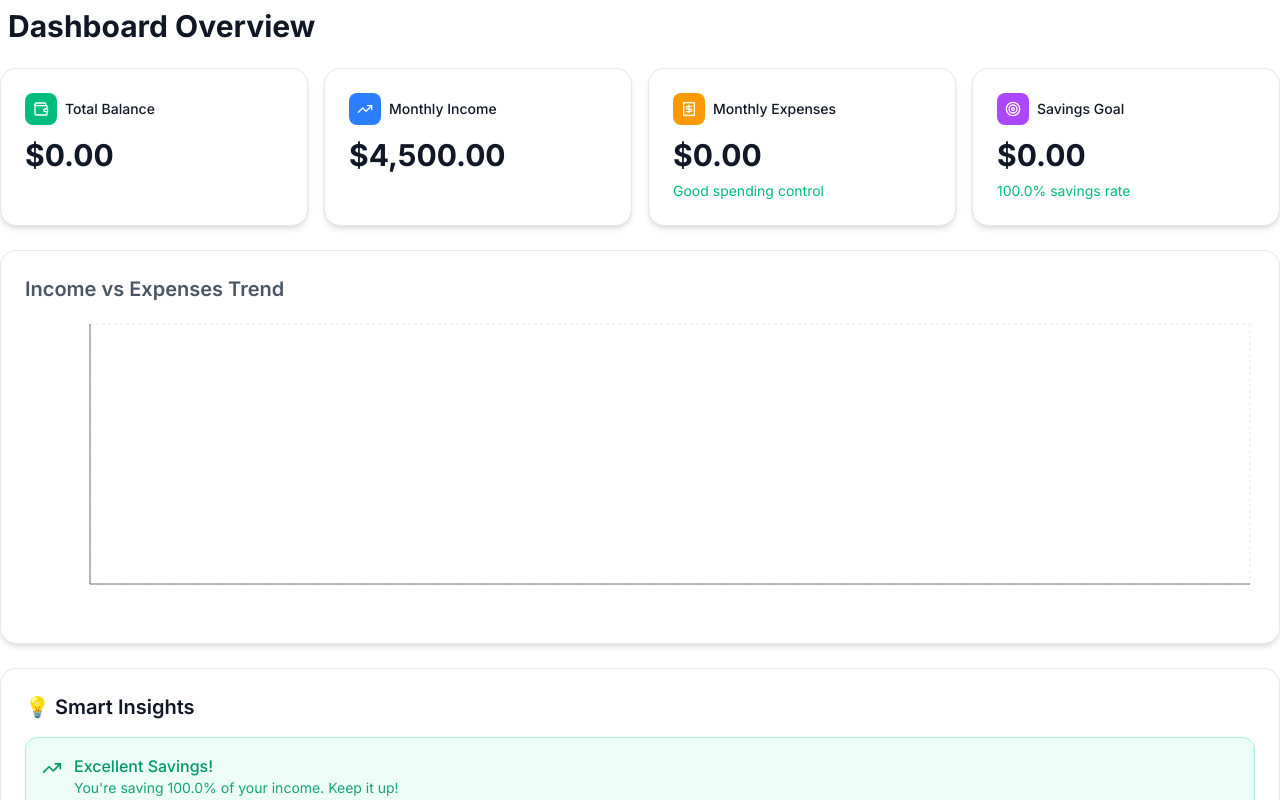
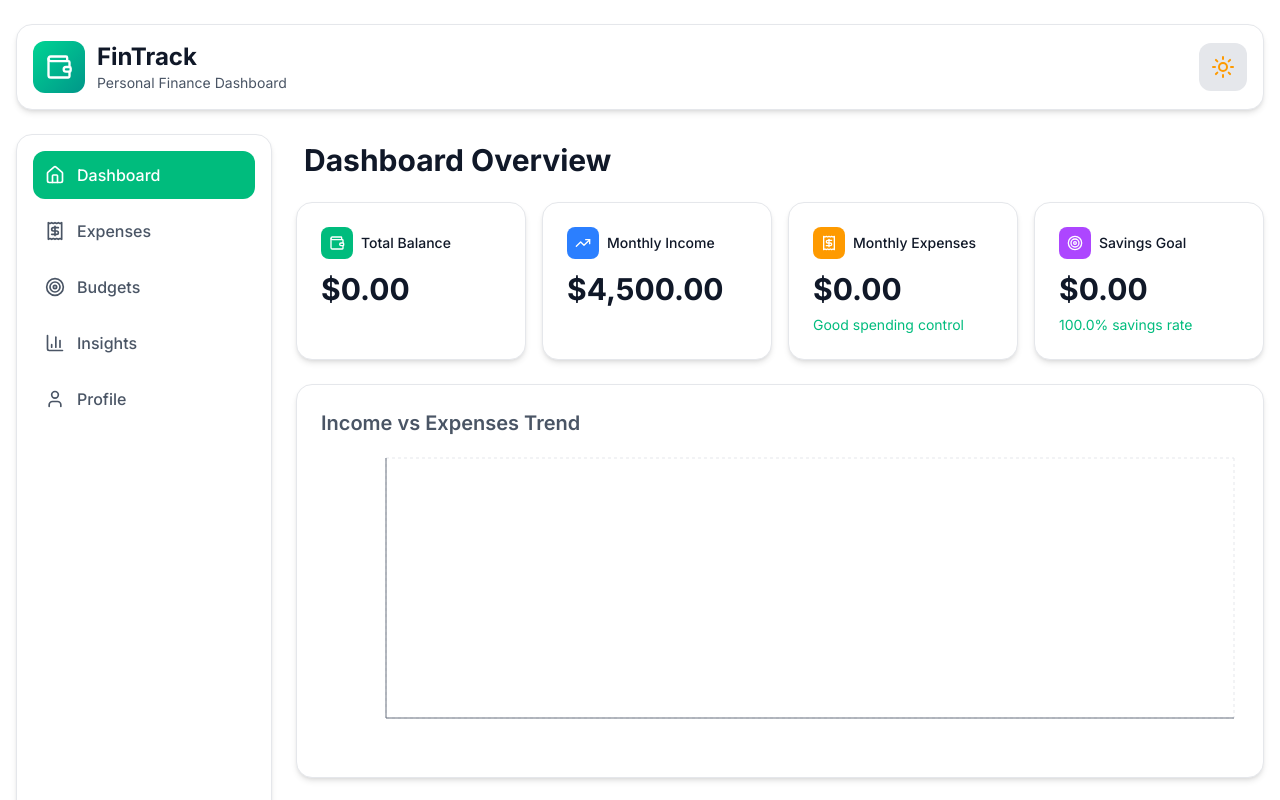
Before and after one commit to Habiblassz/FinTrack, a Next.js app: page /dashboard in a window 1280 px wide. Shown: the top 800 px of the page. Built offline with nearby package versions, Linux system fonts and the light colour scheme.

Commit message:
use next js page router instead

```diff
--- a/app/layout.tsx
+++ b/app/layout.tsx
@@ -3,6 +3,9 @@ import { Inter } from "next/font/google";
 import "./globals.css";
 import { FinanceProvider } from "@/context/FinanceContext";
 import { ThemeProvider } from "@/components/themeProvider";
+import Header from "@/components/layout/Header";
+import Sidebar from "@/components/layout/Sidebar";
+import MobileNav from "@/components/layout/MobileNav";
 
 const inter = Inter({ subsets: ["latin"] });
 
@@ -18,9 +21,19 @@ export default function RootLayout({
 }) {
 	return (
 		<html lang="en" suppressHydrationWarning>
-			<body className={inter.className}>
+			<body
+				className={`${inter.className} min-h-screen bg-gray-50 dark:bg-slate-900 transition-colors duration-300`}>
 				<FinanceProvider>
-					<ThemeProvider>{children}</ThemeProvider>
+					<ThemeProvider>
+						<div className="max-w-7xl mx-auto px-4 py-6">
+							<Header />
+							<div className="flex gap-6">
+								<Sidebar />
+								<main className="flex-1">{children}</main>
+							</div>
+							<MobileNav />
+						</div>
+					</ThemeProvider>
 				</FinanceProvider>
 			</body>
 		</html>
--- a/app/page.tsx
+++ b/app/page.tsx
@@ -1,53 +1,5 @@
-"use client";
-
-import { useState } from "react";
-import Header from "@/components/layout/Header";
-import Sidebar from "@/components/layout/Sidebar";
-import MobileNav from "@/components/layout/MobileNav";
-import DashboardPage from "@/app/dashboard/page";
-import ExpensesPage from "@/app/expenses/page";
-import BudgetsPage from "@/app/budgets/page";
-import InsightsPage from "@/app/insights/page";
-import ProfilePage from "@/app/profile/page";
-import { useTheme } from "next-themes";
-
-function AppContent() {
-	const [currentPage, setCurrentPage] = useState("dashboard");
-	const { theme } = useTheme();
-
-	const renderPage = () => {
-		switch (currentPage) {
-			case "dashboard":
-				return <DashboardPage />;
-			case "expenses":
-				return <ExpensesPage />;
-			case "budgets":
-				return <BudgetsPage />;
-			case "insights":
-				return <InsightsPage />;
-			case "profile":
-				return <ProfilePage />;
-			default:
-				return <DashboardPage />;
-		}
-	};
-
-	const bgClass = theme === "dark" ? "bg-slate-900" : "bg-gray-50";
-
-	return (
-		<div className={`min-h-screen ${bgClass} transition-colors duration-300`}>
-			<div className="max-w-7xl mx-auto px-4 py-6">
-				<Header />
-				<div className="flex gap-6">
-					<Sidebar currentPage={currentPage} setCurrentPage={setCurrentPage} />
-					<main className="flex-1">{renderPage()}</main>
-				</div>
-				<MobileNav currentPage={currentPage} setCurrentPage={setCurrentPage} />
-			</div>
-		</div>
-	);
-}
+import { redirect } from "next/navigation";
 
 export default function Home() {
-	return <AppContent />;
+	redirect("/dashboard");
 }
--- a/components/layout/MobileNav.tsx
+++ b/components/layout/MobileNav.tsx
@@ -1,6 +1,7 @@
 "use client";
 
-import { MobileNavProps } from "@/types/finance";
+import Link from "next/link";
+import { usePathname } from "next/navigation";
 import {
 	Home,
 	Receipt,
@@ -9,49 +10,41 @@ import {
 	User,
 	LucideIcon,
 } from "lucide-react";
-import { useTheme } from "next-themes";
 
-export default function MobileNav({
-	currentPage,
-	setCurrentPage,
-}: MobileNavProps) {
-	const { theme } = useTheme();
-	const isDark = theme === "dark";
+export default function MobileNav() {
+	const pathname = usePathname();
 
-	const cardBg = isDark ? "bg-slate-800" : "bg-white";
-	const borderColor = isDark ? "border-slate-700" : "border-gray-200";
-	const textSecondary = isDark ? "text-gray-300" : "text-gray-600";
+	const isActive = (path: string) => pathname === path;
 
 	const NavButton = ({
 		icon: Icon,
 		label,
-		page,
+		href,
 	}: {
 		icon: LucideIcon;
 		label: string;
-		page: string;
+		href: string;
 	}) => (
-		<button
-			onClick={() => setCurrentPage(page)}
+		<Link
+			href={href}
 			className={`flex flex-col items-center gap-1 px-4 py-2 rounded-xl transition-all ${
-				currentPage === page
+				isActive(href)
 					? "bg-emerald-500 text-white"
-					: `${textSecondary} hover:bg-gray-200 dark:hover:bg-slate-700`
+					: "text-gray-600 dark:text-gray-300 hover:bg-gray-200 dark:hover:bg-slate-700"
 			}`}>
 			<Icon size={20} />
 			<span className="text-xs font-medium">{label}</span>
-		</button>
+		</Link>
 	);
 
 	return (
-		<nav
-			className={`md:hidden fixed bottom-0 left-0 right-0 ${cardBg} border-t ${borderColor} shadow-lg`}>
+		<nav className="md:hidden fixed bottom-0 left-0 right-0 bg-white dark:bg-slate-800 border-t border-gray-200 dark:border-slate-700 shadow-lg z-50">
 			<div className="flex justify-around p-2">
-				<NavButton icon={Home} label="Home" page="dashboard" />
-				<NavButton icon={Receipt} label="Expenses" page="expenses" />
-				<NavButton icon={Target} label="Budget" page="budgets" />
-				<NavButton icon={BarChart3} label="Stats" page="insights" />
-				<NavButton icon={User} label="Profile" page="profile" />
+				<NavButton icon={Home} label="Home" href="/dashboard" />
+				<NavButton icon={Receipt} label="Expenses" href="/expenses" />
+				<NavButton icon={Target} label="Budget" href="/budgets" />
+				<NavButton icon={BarChart3} label="Stats" href="/insights" />
+				<NavButton icon={User} label="Profile" href="/profile" />
 			</div>
 		</nav>
 	);
--- a/components/layout/Sidebar.tsx
+++ b/components/layout/Sidebar.tsx
@@ -1,6 +1,7 @@
 "use client";
 
-import { SidebarProps } from "@/types/finance";
+import Link from "next/link";
+import { usePathname } from "next/navigation";
 import {
 	Home,
 	Receipt,
@@ -9,46 +10,42 @@ import {
 	User,
 	LucideIcon,
 } from "lucide-react";
-import { useTheme } from "next-themes";
 
-export default function Sidebar({ currentPage, setCurrentPage }: SidebarProps) {
-	const { theme } = useTheme();
-	const isDark = theme === "dark";
+export default function Sidebar() {
+	const pathname = usePathname();
 
-	const cardBg = isDark ? "bg-slate-800" : "bg-white";
-	const textSecondary = isDark ? "text-gray-300" : "text-gray-600";
-	const borderColor = isDark ? "border-slate-700" : "border-gray-200";
+	// Helper to determine if link is active
+	const isActive = (path: string) => pathname === path;
 
 	const NavButton = ({
 		icon: Icon,
 		label,
-		page,
+		href,
 	}: {
 		icon: LucideIcon;
 		label: string;
-		page: string;
+		href: string;
 	}) => (
-		<button
-			onClick={() => setCurrentPage(page)}
+		<Link
+			href={href}
 			className={`flex items-center gap-3 w-full p-3 rounded-xl transition-all ${
-				currentPage === page
+				isActive(href)
 					? "bg-emerald-500 text-white"
-					: `${textSecondary} hover:bg-gray-200 dark:hover:bg-slate-700`
+					: "text-gray-600 dark:text-gray-300 hover:bg-gray-200 dark:hover:bg-slate-700"
 			}`}>
 			<Icon size={20} />
 			<span className="font-medium">{label}</span>
-		</button>
+		</Link>
 	);
 
 	return (
-		<aside
-			className={`hidden md:block w-64 ${cardBg} rounded-2xl p-4 shadow-md border ${borderColor}`}>
+		<aside className="hidden md:block w-64 bg-white dark:bg-slate-800 rounded-2xl p-4 shadow-md border border-gray-200 dark:border-slate-700">
 			<nav className="space-y-2">
-				<NavButton icon={Home} label="Dashboard" page="dashboard" />
-				<NavButton icon={Receipt} label="Expenses" page="expenses" />
-				<NavButton icon={Target} label="Budgets" page="budgets" />
-				<NavButton icon={BarChart3} label="Insights" page="insights" />
-				<NavButton icon={User} label="Profile" page="profile" />
+				<NavButton icon={Home} label="Dashboard" href="/dashboard" />
+				<NavButton icon={Receipt} label="Expenses" href="/expenses" />
+				<NavButton icon={Target} label="Budgets" href="/budgets" />
+				<NavButton icon={BarChart3} label="Insights" href="/insights" />
+				<NavButton icon={User} label="Profile" href="/profile" />
 			</nav>
 		</aside>
 	);
```
